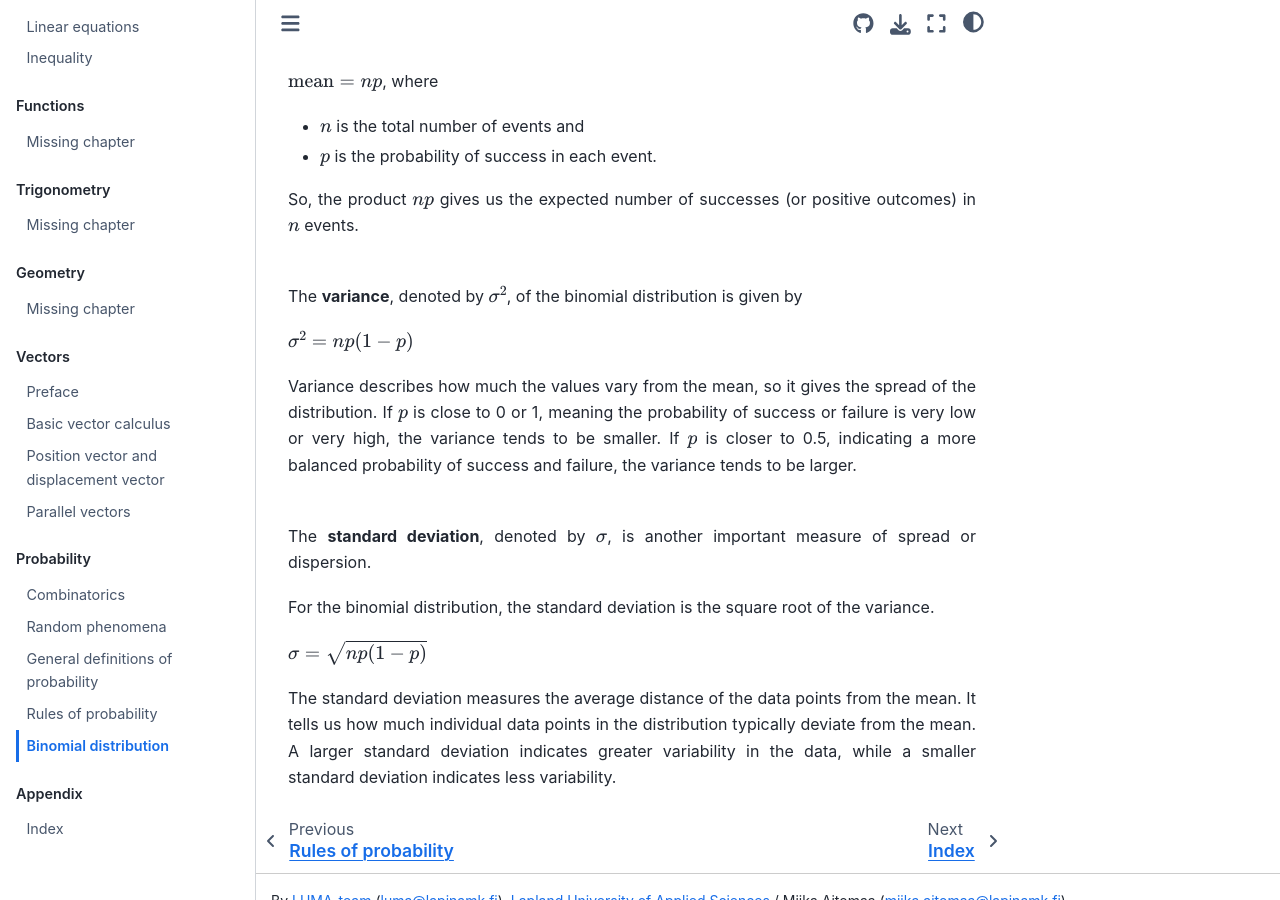
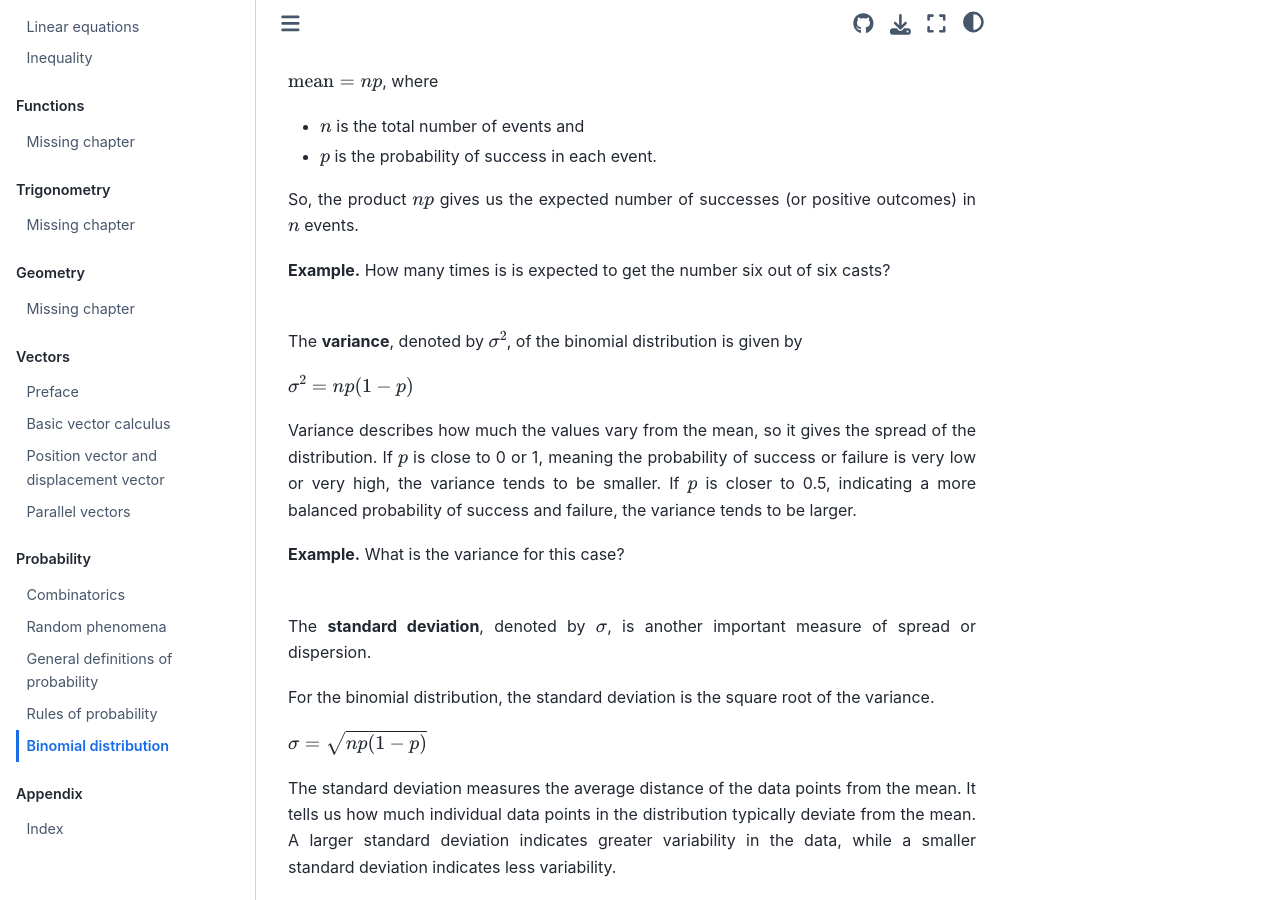
Before and after one commit to luma-lapinamk/miika-math, a Jupyter Book: the page built from notebooks/binomial_distr.md, in a window 1280 px wide and 900 px high, scrolled down 2083 px. Built offline with Jupyter Book 1.0.4 settings and Sphinx 7.4.7 and the Sphinx Book theme 1.1.4, drawn with Linux system fonts in a browser that asks for light colours.

Commit message:
Updated content

```diff
--- a/notebooks/binomial_distr.md
+++ b/notebooks/binomial_distr.md
@@ -53,6 +53,8 @@ $\text{mean} = np$, where
 - $p$ is the probability of success in each event.
 
 So, the product $np$ gives us the expected number of successes (or positive outcomes) in $n$ events.
+
+**Example.** How many times is is expected to get the number six out of six casts?
 <br></br>
 
 The **variance**, denoted by $\sigma^2$, of the binomial distribution is given by
@@ -60,6 +62,8 @@ The **variance**, denoted by $\sigma^2$, of the binomial distribution is given b
 $\sigma^2 = np(1 - p)$
 
 Variance describes how much the values vary from the mean, so it gives the spread of the distribution. If $p$ is close to 0 or 1, meaning the probability of success or failure is very low or very high, the variance tends to be smaller. If $p$ is closer to 0.5, indicating a more balanced probability of success and failure, the variance tends to be larger.
+
+**Example.** What is the variance for this case?
 <br></br>
 
 The **standard deviation**, denoted by $\sigma$, is another important measure of spread or dispersion.
```
